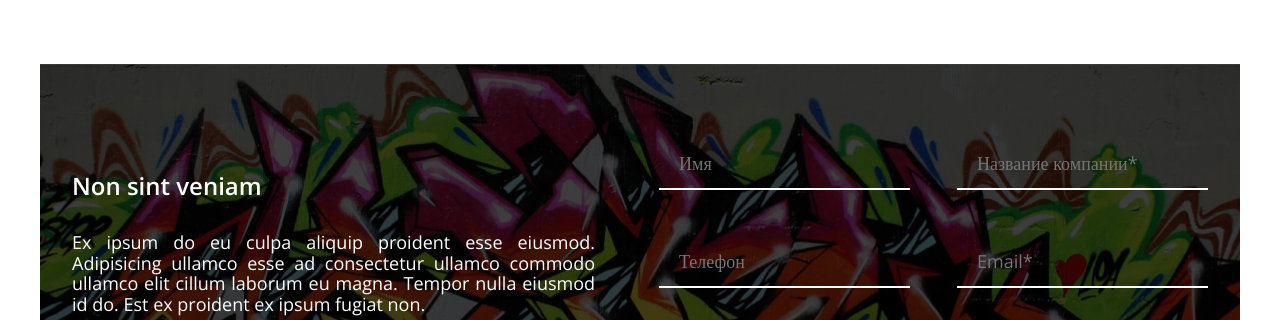
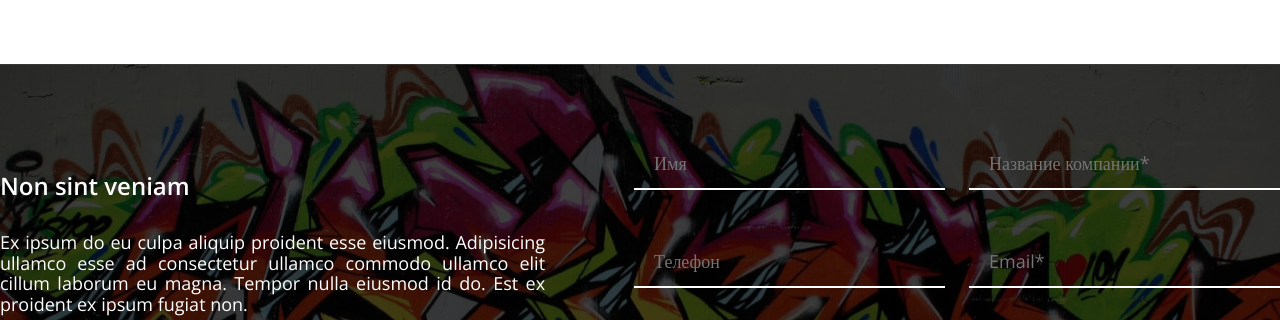
Before and after one commit to keysee322/skills, a website: page #src/index.pug in a window 1280 px wide. Shown: the part 1426-1746 px from the top of the page. Drawn offline with nearby package versions, Linux system fonts and the light colour scheme; some packages are replaced by stand-ins of ours; files that its build step writes are made by us from their sources.

Commit message:
вернул как было

```diff
--- a/#src/scss/style.scss
+++ b/#src/scss/style.scss
@@ -602,8 +602,7 @@ p{
 }
 .contact-us{
   height: 378px;
-  width: 1200px;
-  margin: auto;
+  width: 100%;
   background: url(../img/form_background.png) center center / cover;
   color: white;
   a{
@@ -620,18 +619,19 @@ p{
   background: rgba(0, 0, 0, 0.75);
   height: 100%;
   display: flex;
-  justify-content: space-around;
+  justify-content: center;
   align-items: center;
 }
 .contact_text{
-  width: 523px;
+  width: 573px;
   text-align: justify;
 }
 .contact_form{
-  width: 549px;
+  width: 679px;
+  margin-left: 89px;
   input{
     outline: none;
-    width: 251px;
+    width: 311px;
     height: 52px;
     background: rgba($color: #000000, $alpha: 0.0);
     border: 0px;
```
Also changed, not shown: #src/scss/dist/style.css, dist/css/style.css.
